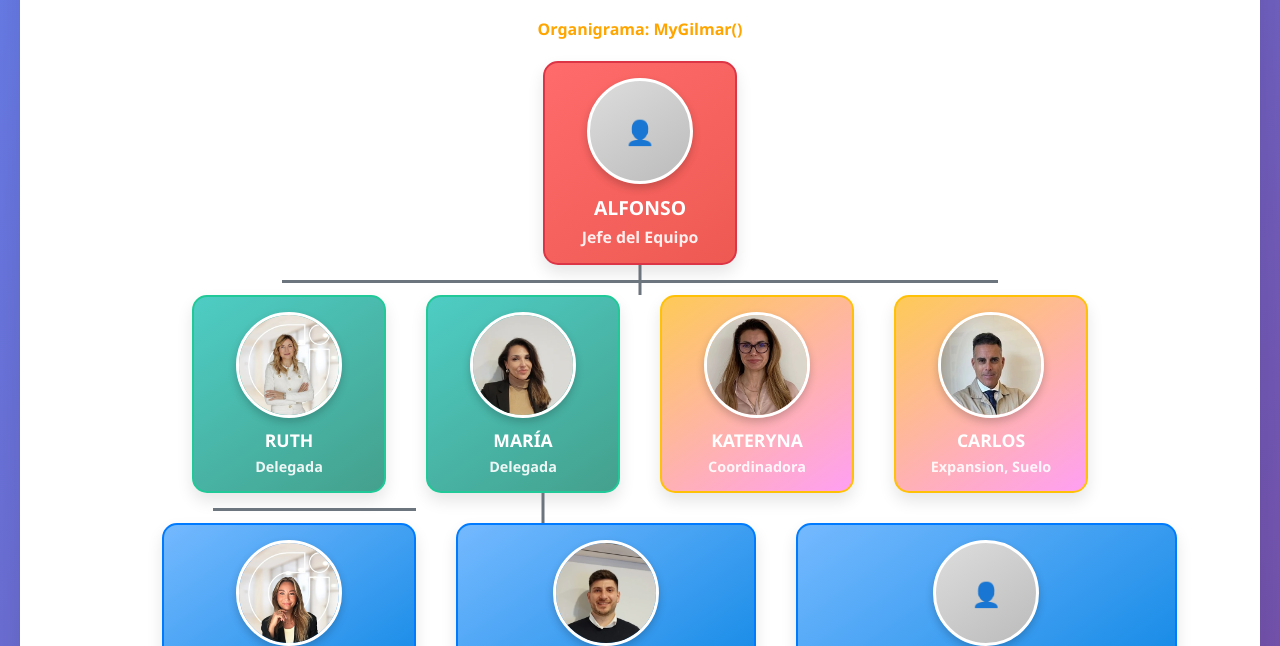
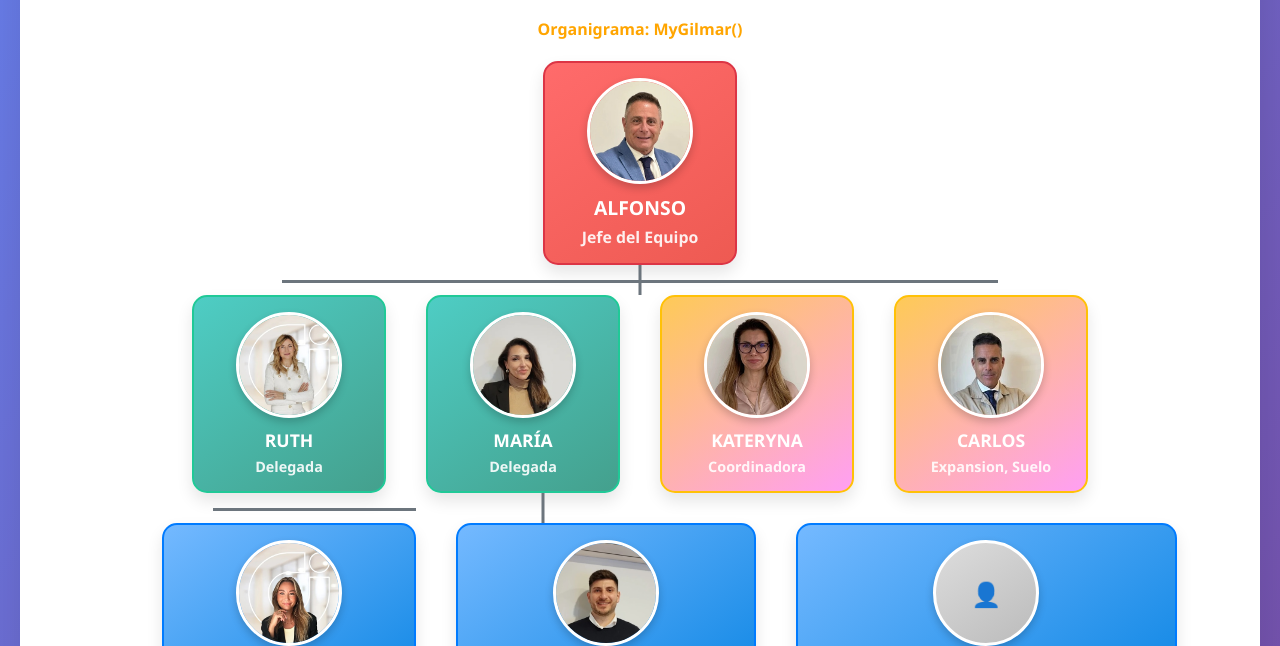
Before and after one commit to KaterynaLy/organigrama, a plain HTML site: page index.html in a window 1280 px wide. Shown: the part 154-800 px from the top of the page. Drawn offline with Linux system fonts and the light colour scheme; the site is published under a folder, as on GitHub Pages, so addresses that start at the root find nothing.

Commit message:
Update index.html

```diff
--- a/index.html
+++ b/index.html
@@ -278,7 +278,7 @@
         <!-- Nivel 1: Jefe -->
         <div class="nivel">
           <div class="cargo jefe">
-            <img src=/img/alfonso.jpg alt="Alfonso" class="foto"
+            <img src=img/alfonso.jpg alt="Alfonso" class="foto"
             onerror="this.style.display='none';
             this.nextElementSibling.style.display='flex';">
             <div class="foto-placeholder" style="display: none">👤</div>
```
